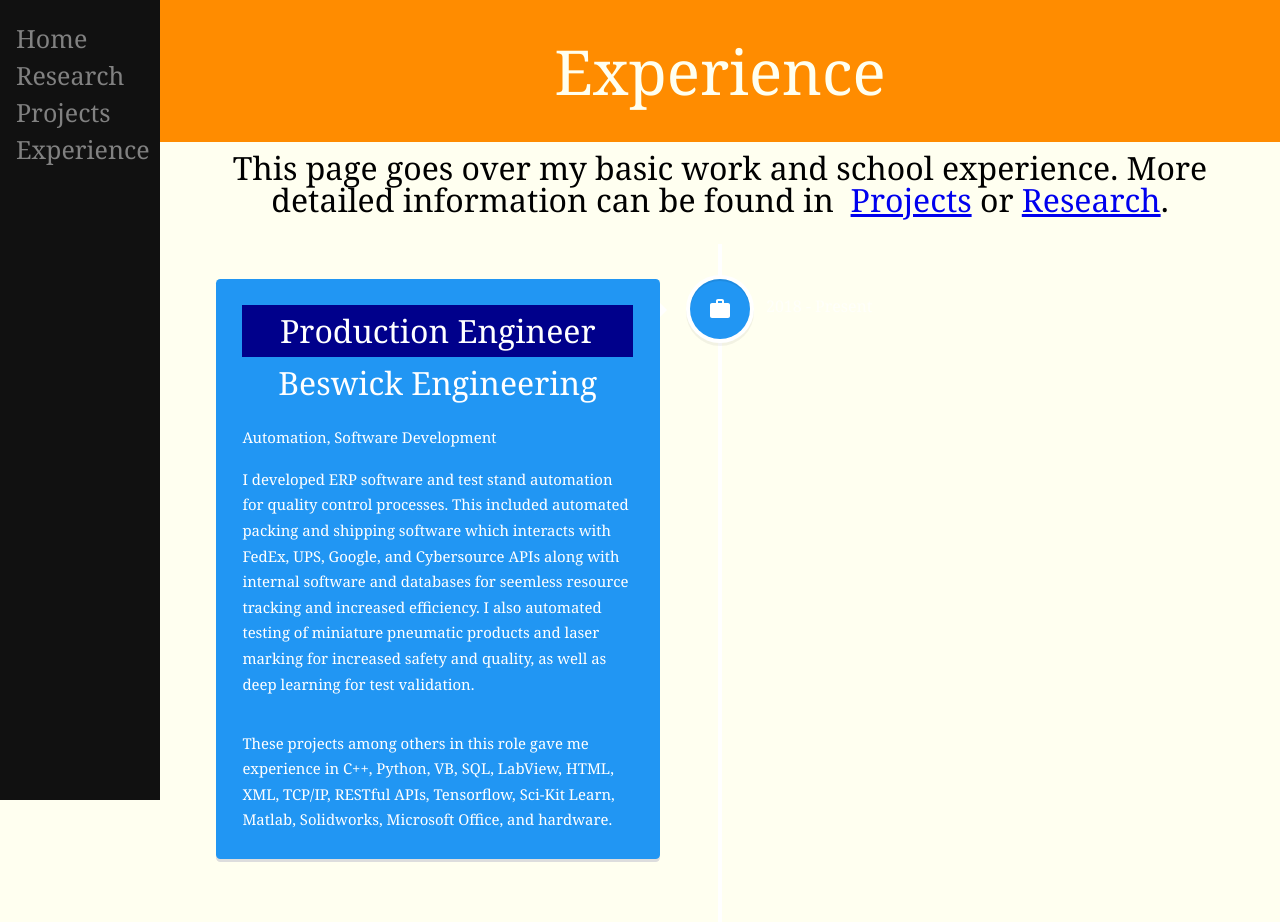
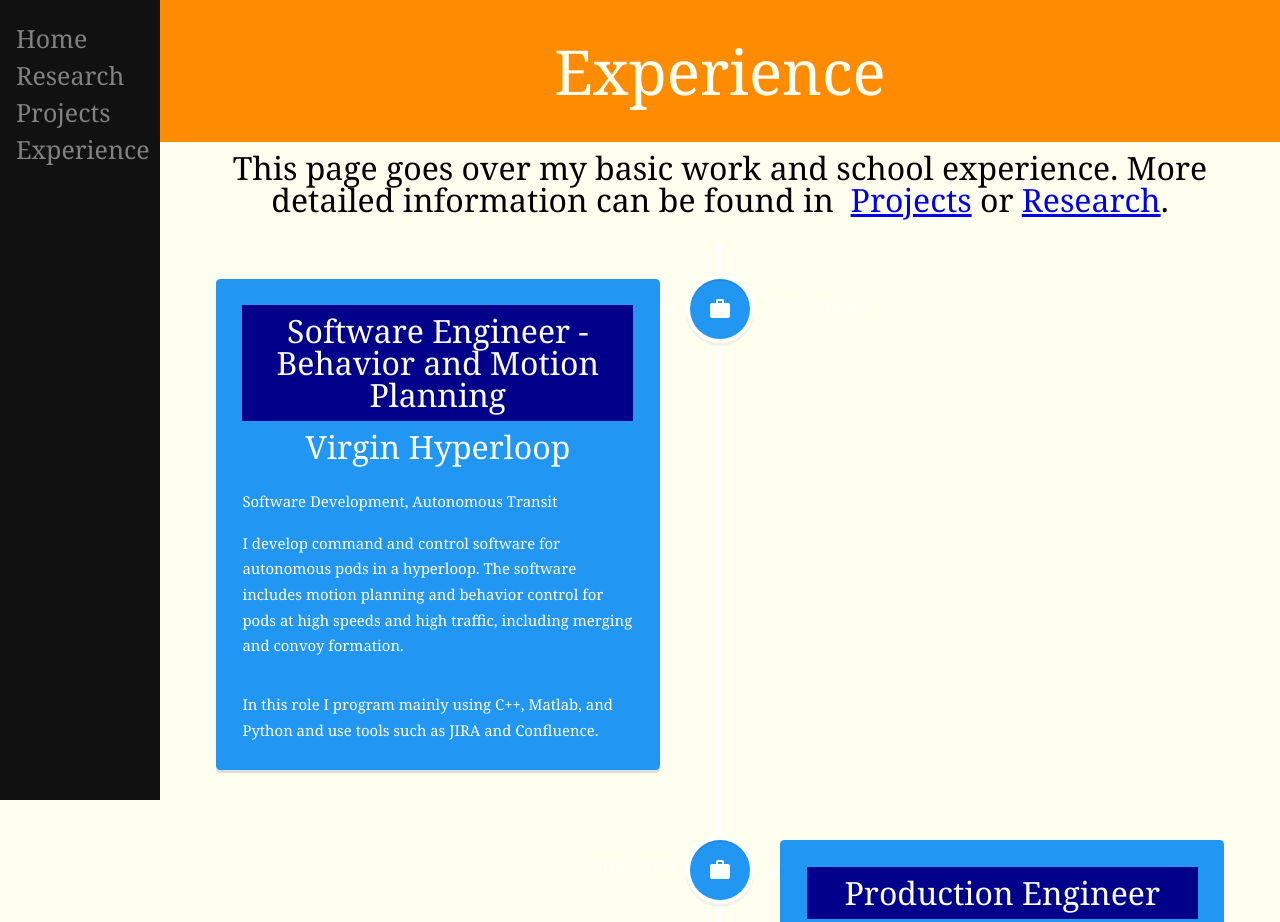
Before and after one commit to mattgw10/webpage, a Gatsby site: page /experience in a window 1280 px wide. Shown: the top 922 px of the page. Built offline with nearby package versions, Linux system fonts and the light colour scheme; Gatsby itself is replaced by a stand-in of ours.

Commit message:
Updated webpage with hyperloop job.

```diff
--- a/src/pages/experience.js
+++ b/src/pages/experience.js
@@ -26,9 +26,28 @@
 				</h4>
 				<br></br>
 				<VerticalTimeline>
+					<VerticalTimelineElement
+					    contentStyle={{ background: 'rgb(33, 150, 243)', color: '#fff' }}
+					    date="2021 - Present"
+					    iconStyle={{ background: 'rgb(33, 150, 243)', color: '#fff' }}
+					    icon={<MdWork />}
+				  	>
+					    <h3 >Software Engineer -  Behavior and Motion Planning</h3>
+					    <h4 style={{color: '#fff'}}>Virgin Hyperloop</h4>
+					    <p>
+					      Software Development, Autonomous Transit
+					    </p>
+					    <p>
+					      	I develop command and control software for autonomous pods in a hyperloop. The software includes
+					      	motion planning and behavior control for pods at high speeds and high traffic, including merging and convoy formation.
+					    </p><br></br>
+						<p>
+							In this role I program mainly using C++, Matlab, and Python and use tools such as JIRA and Confluence.
+						</p>
+				  	</VerticalTimelineElement>
 				  	<VerticalTimelineElement
 					    contentStyle={{ background: 'rgb(33, 150, 243)', color: '#fff' }}
-					    date="2018 - Present"
+					    date="2018 - 2021"
 					    iconStyle={{ background: 'rgb(33, 150, 243)', color: '#fff' }}
 					    icon={<MdWork />}
 				  	>
```
Also changed, not shown: src/pages/index.js (+2 -6 lines), 1 other file.
